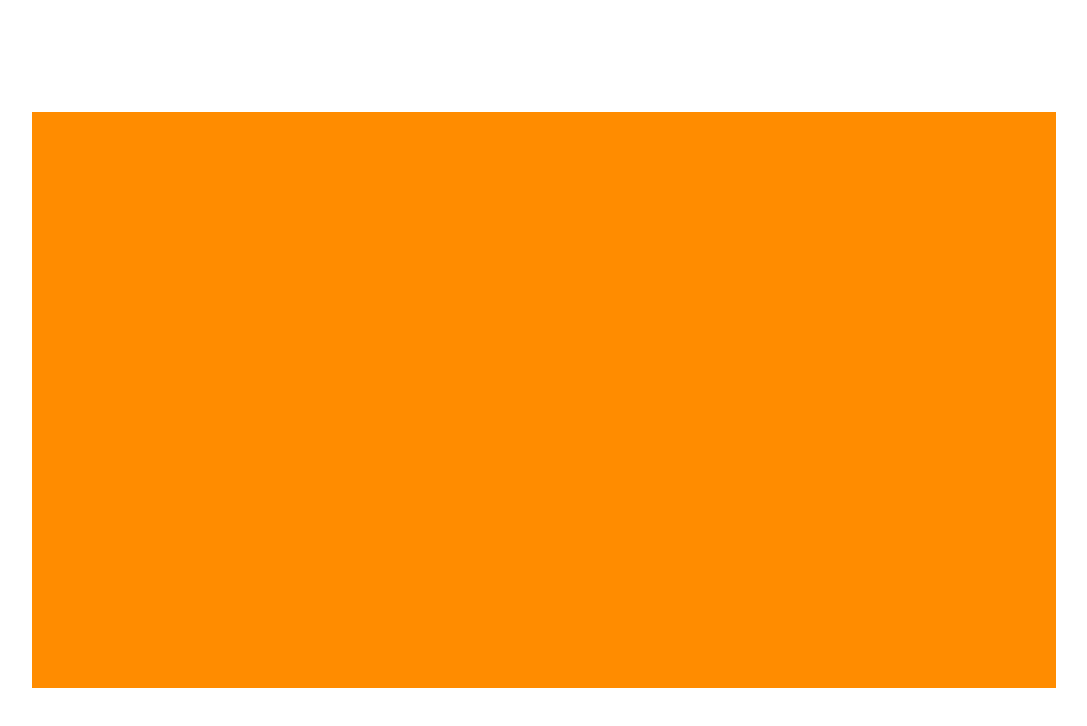
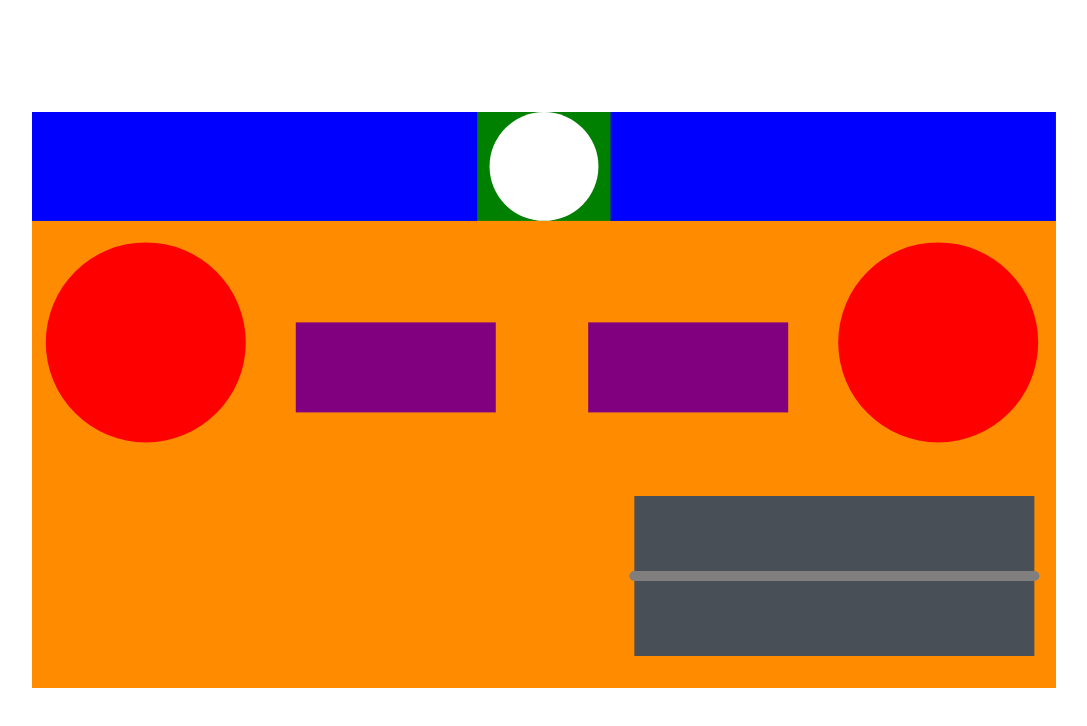
Before and after one commit to United1l/slapomania, a website with bundled scripts: page index.html in a window 1280 px wide. Shown: the whole page, without its empty margins (96-1183 px from the left). Built offline with nearby package versions, Linux system fonts and the light colour scheme.

Commit message:
Created the game class, the essential modules and imported them into the game class for basic game logic

```diff
--- a/index.html
+++ b/index.html
@@ -19,8 +19,10 @@
 		}
 
 		canvas {
+			max-width: 100%;
 			background-color: darkorange;
 		}
+	}
 	</style>
 </head>
 <body>
--- a/main.js
+++ b/main.js
@@ -1,3 +1,7 @@
+import { Player } from './modules/player.js';
+import { PlayerInput } from './modules/playerInput.js';
+import { QuestionGenerator } from './modules/questionGenerator.js';
+
 window.addEventListener('load', function(){
 	const canvas = document.querySelector('canvas');
 	const ctx = canvas.getContext('2d');
@@ -9,11 +13,36 @@ window.addEventListener('load', function(){
 		constructor(width, height){
 			this.width = width;
 			this.height = height;
+			const playerPosTop = this.height/2.5;
+			this.AI = new Player(this, this.width/9, playerPosTop);
+			this.player = new Player(this, this.width/1.13, playerPosTop);
+			this.input = new PlayerInput();
+			this.questions = new QuestionGenerator();
 		}
 
-		timeDisplay(context){
-			context.fillStyle = 'blue';
-			context.fillRect(0, 0, this.width, this.height * 0.15);
+		overHeadBanner(context){
+			const bannerHeight = this.height * 0.189;
+			context.fillStyle = 'green';
+			context.fillRect(0, 0, this.width, bannerHeight);
+			context.fillStyle = 'white';
+			context.beginPath();
+			context.arc(this.width/2, bannerHeight/2, bannerHeight/2, 0, Math.PI * 2, false);
+			context.fill();
+
+			const lifeBarWidth = this.width/2.3;
+			this.AI.lifeBar(context, 0, 0, lifeBarWidth, bannerHeight, true);
+			this.player.lifeBar(context, this.width/1.77, 0, lifeBarWidth, bannerHeight, true);
+		}
+
+		draw(context){
+			this.overHeadBanner(context);
+			this.AI.draw(context);
+			this.player.draw(context);
+			this.questions.draw(context, this.width/1.7, this.height/1.5);
+		}
+
+		update(){
+			this.AI.slap();
 		}
 
 
@@ -21,18 +50,17 @@ window.addEventListener('load', function(){
 
 	const game = new Game(canvas.width, canvas.height);
 	console.log(game);
+	console.log(game.player);
+	console.log(game.AI);
+	game.input.keyDown();
 
 	function animate() {
-
-		//requestAnimationFrame(animate);
+		ctx.clearRect(0, 0, canvas.width, canvas.height)
+		game.draw(ctx);
+		//game.update();
+		requestAnimationFrame(animate);
 	}
 
-	//animate();
+	animate();
 
 });
-
-// Game properties
-
-// time display
-
-// player creation
--- a/modules/player.js
+++ b/modules/player.js
@@ -0,0 +1,50 @@
+export class Player {
+	constructor(game, x, y){
+		this.game = game;
+		this.width = 100;
+		this.height = 100;
+		this.x = x;
+		this.y = y;
+		this.handX = x;
+		this.handY = y;
+		this.slapPower = 0;
+		this.recoil = -20
+	}
+
+	// Draw function to draw player on to the canvas
+	draw(context){
+		context.fillStyle = 'red';
+		context.beginPath();
+		context.arc(this.x, this.y, this.width, 0, Math.PI * 2, false);
+		context.fill();
+
+		// Hands
+		context.fillStyle = 'purple';
+		if (this.handX > 115) {
+			context.fillRect(this.handX - 350, this.handY - 20, 200, 90);
+		} else {
+			context.fillRect(this.handX + 150, this.handY - 20, 200, 90);
+		}
+
+	}
+
+	// Life bar function that displays a player's life bar and its various properties
+	lifeBar(context, x, y, w, h, gradientDirection){
+		let lifeValue = 100;
+		context.fillStyle = 'blue';
+		context.fillRect(x, y, w, h);
+	}
+
+	slap(){
+		setInterval(() => {
+			this.handX += this.slapPower;
+			if (this.handX < 115) this.slapPower = 100;
+			else if (!this.initialPos()) this.slapPower += this.recoil;
+			else this.slapPower = 0;
+		}, 5000);
+	}
+
+	initialPos(){
+		return this.handX <= 114;
+	}
+}
--- /dev/null
+++ b/modules/playerInput.js
@@ -0,0 +1,11 @@
+export class PlayerInput {
+	constructor(){
+
+	}
+
+	keyDown(){
+		window.addEventListener('keydown', e => {
+		console.log(e.key);
+})
+	}
+}
--- /dev/null
+++ b/modules/questionGenerator.js
@@ -0,0 +1,25 @@
+export class QuestionGenerator {
+	constructor() {
+	this.width = 400;
+	this.height = 160;
+	}
+
+	draw(context, x, y){
+		context.fillStyle = 'hsl(210, 9%, 31%)';
+		context.fillRect(x, y, this.width, this.height);
+
+		let strokePos = y + this.height/2;
+		context.strokeStyle = 'hsl(0, 1%, 50%)';
+		context.lineWidth = 10;
+		context.lineCap = 'round';
+		context.beginPath();
+		context.moveTo(x, strokePos);
+		context.lineTo(x+this.width, strokePos);
+		context.stroke();
+	}
+
+	outputOperation(context){
+		//context.text = '';
+		//setInterval(,2000)
+	}
+}
```
Also changed, not shown: package.json (added, +19 -0 lines).
